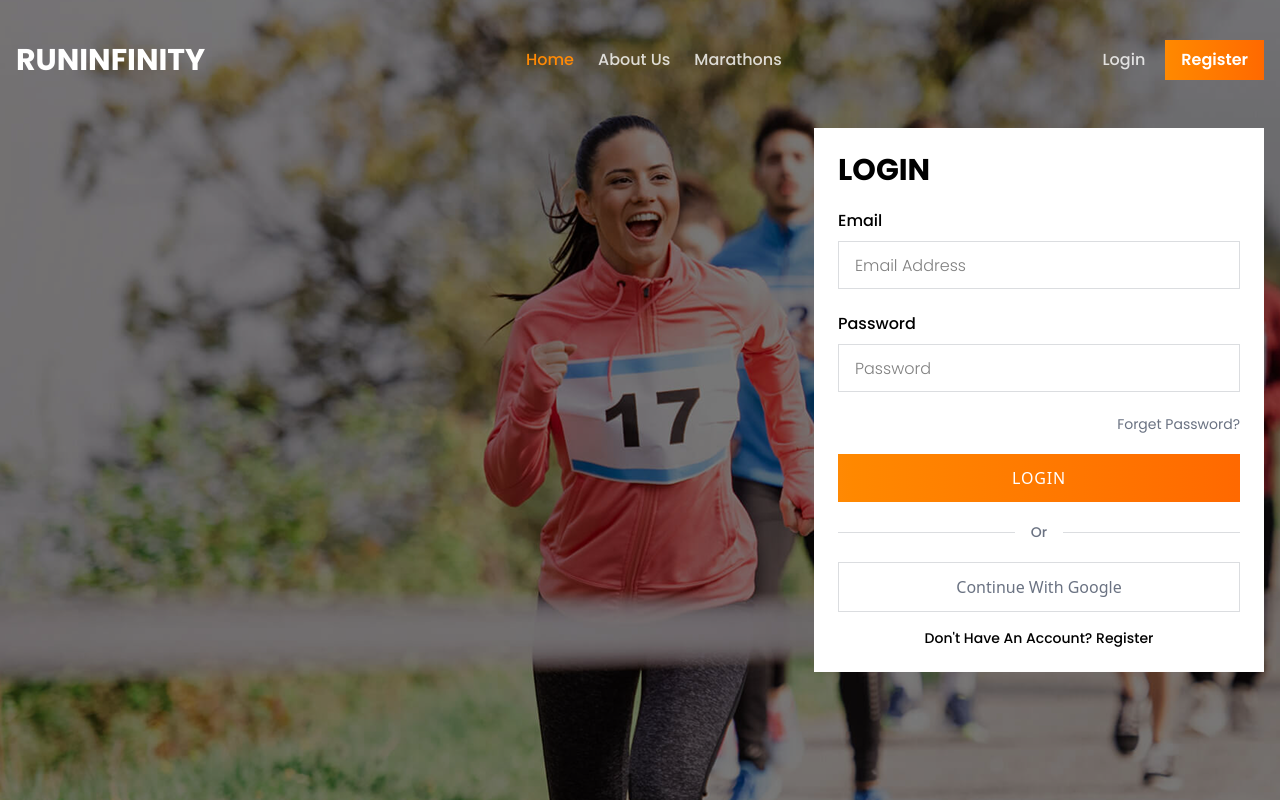
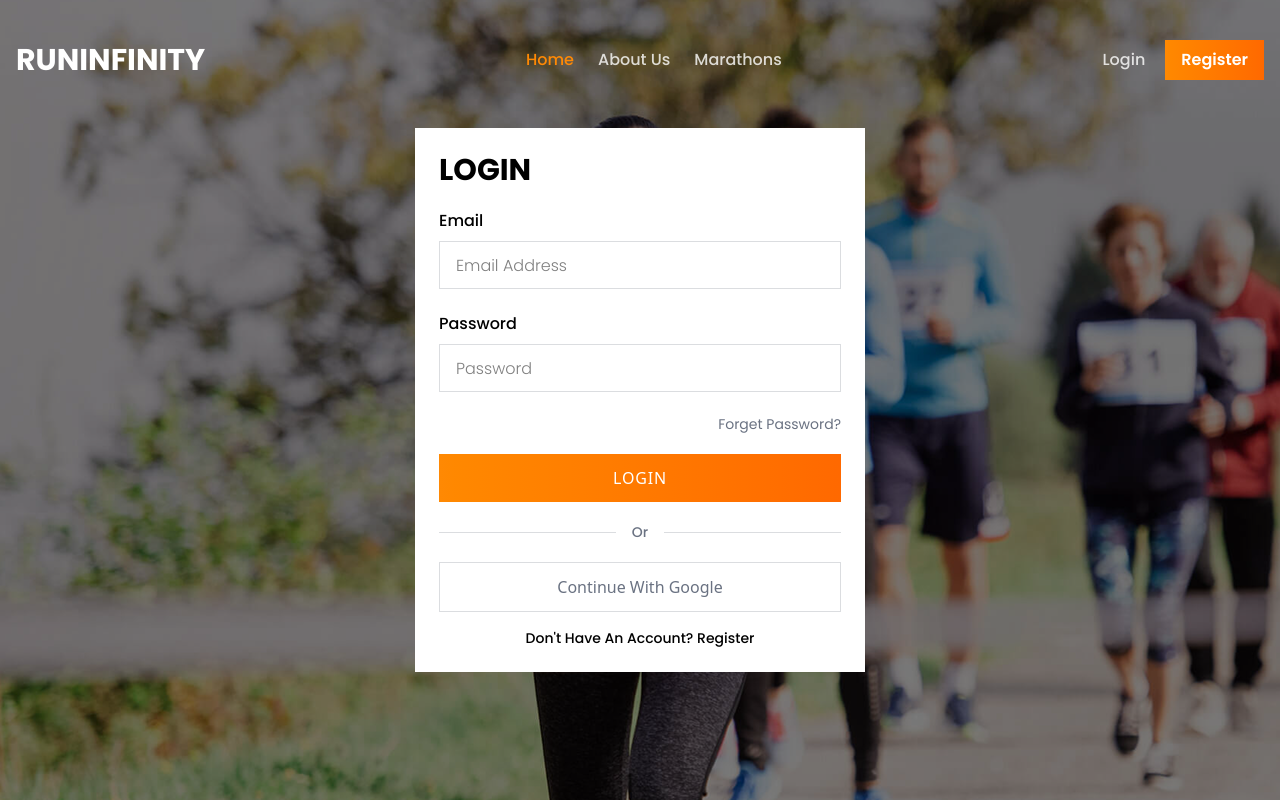
Before and after one commit to devrakibulrahman/runInfinity-client, a React (Vite) app: page /auth/login in a window 1280 px wide. Built offline with nearby package versions, Linux system fonts and the light colour scheme.

Commit message:
modify regsiter and login page design

```diff
--- a/src/pages/LoginPage.jsx
+++ b/src/pages/LoginPage.jsx
@@ -3,8 +3,8 @@ import LoginForm from "../components/LoginForm";
 const LoginPage = () => {
     return (
         <>
-            <div className="w-full min-h-screen bg-[url(/img/login.png)] flex items-center justify-end">
-                <div className="container mx-auto px-4 flex items-center justify-end">
+            <div className="w-full min-h-screen bg-[url(/img/login.png)] flex items-center justify-center">
+                <div className="container mx-auto px-4 flex items-center justify-center">
                     <div className="w-[450px] min-h-[500px] bg-white p-6 dark:bg-gray-950">
                         <div className="w-full">
                             <h1 className="poppins text-3xl text-black font-bold uppercase dark:text-white">Login</h1>
--- a/src/pages/RegisterPage.jsx
+++ b/src/pages/RegisterPage.jsx
@@ -4,7 +4,7 @@ const RegisterPage = () => {
     return (
         <>
             <div className="w-full min-h-screen bg-[url(/img/register.png)] bg-fit flex items-center justify-center">
-                <div className="container mx-auto px-4">
+                <div className="container mx-auto px-4 flex items-center justify-center">
                     <div className="w-[450px] min-h-[500px] bg-white p-6 dark:bg-gray-950">
                         <div className="w-full">
                             <h1 className="poppins text-3xl text-black font-bold uppercase dark:text-white">Register</h1>
```
